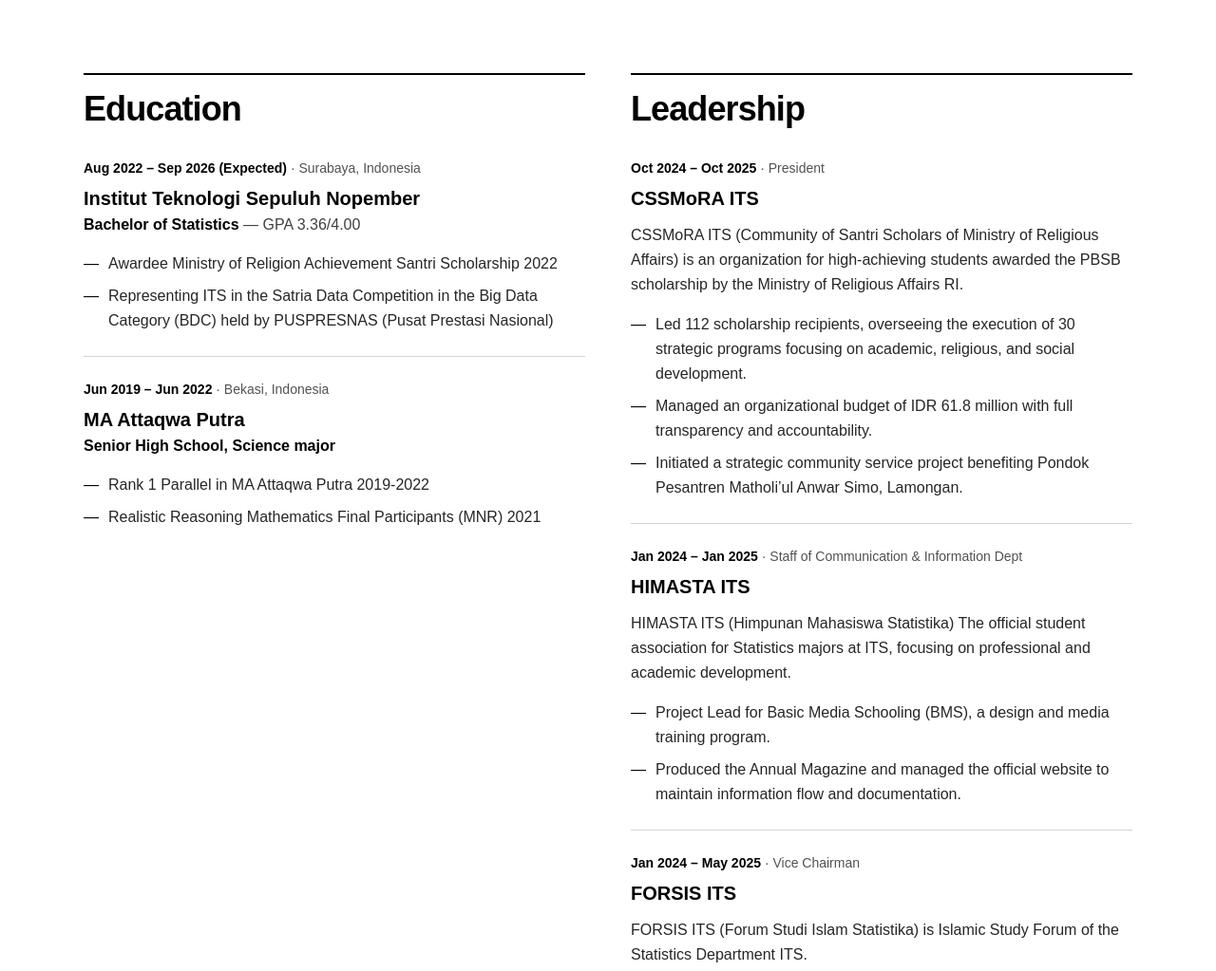
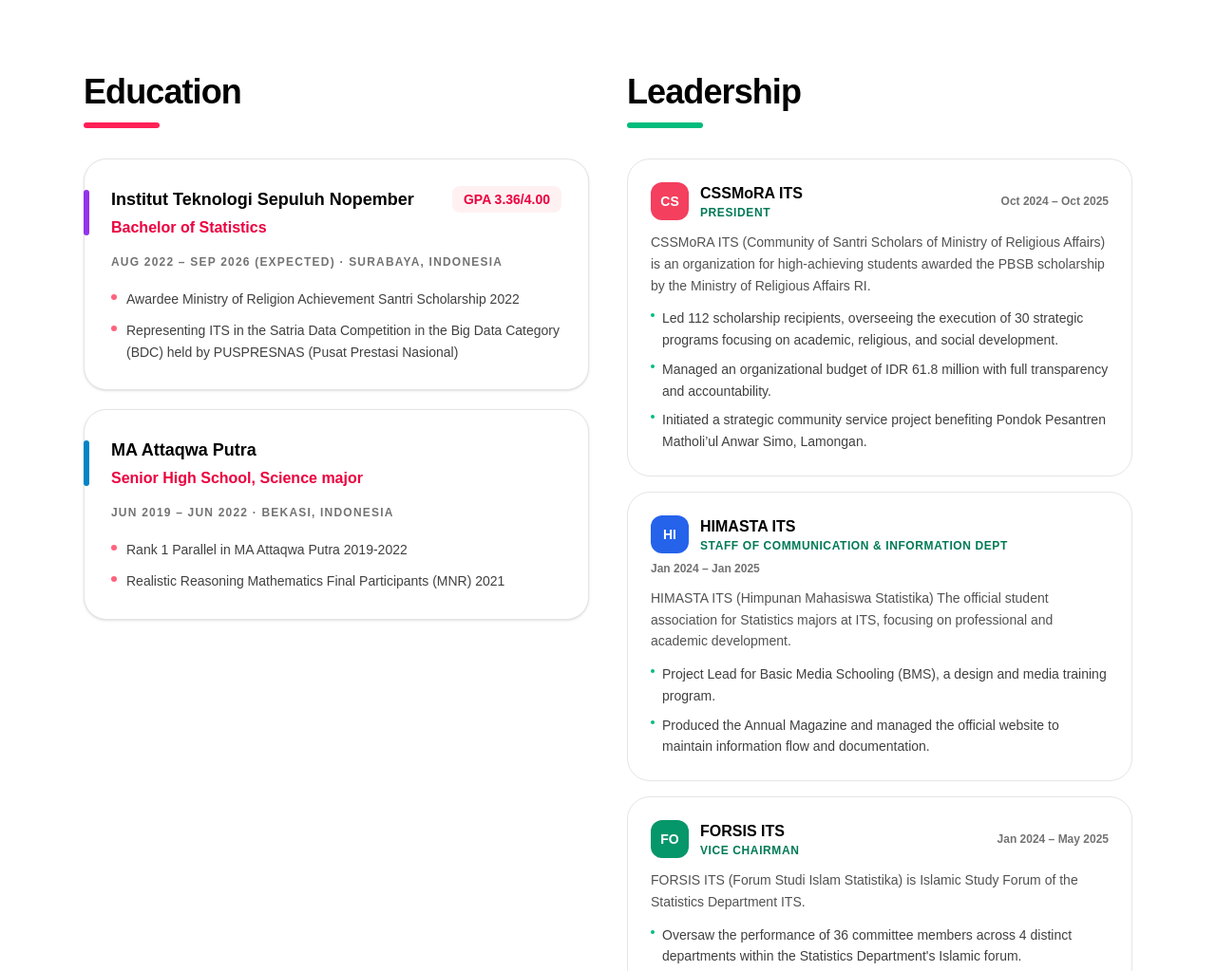
Before and after one commit to wildannazhif/portofolio-wildan, an Astro site: page / in a window 1280 px wide. Shown: the part 1728-2751 px from the top of the page at 95% size. Built offline with nearby package versions, Linux system fonts and the light colour scheme; Astro itself is replaced by a stand-in of ours.

Commit message:
revert: restore v2 design (undo Long Document redesign)
User prefers the previous design. Restores all 13 files to their
pre-redesign state (main @ 22410a03): pill hero + badge, stat cards,
indigo banner, side-stripe cards, dark skills panel, centred footer.

```diff
--- a/src/components/EducationLeadership.astro
+++ b/src/components/EducationLeadership.astro
@@ -2,61 +2,76 @@
 import { education, organisations } from "../data/portfolio.ts";
 ---
 
-<div class="cv-lazy mx-auto grid max-w-6xl gap-14 px-4 pb-14 sm:px-6 lg:grid-cols-2 lg:gap-12">
-  <section id="education" aria-labelledby="education-heading" class="scroll-mt-8">
-    <div class="border-t-2 border-black pt-4">
-      <h2 id="education-heading" class="text-3xl font-bold tracking-tight text-black sm:text-4xl">Education</h2>
-    </div>
-    <ol class="mt-2">
+<div class="cv-lazy mx-auto grid max-w-6xl gap-12 px-4 pb-16 sm:px-6 lg:grid-cols-2 lg:gap-10">
+  <section id="education" aria-labelledby="education-heading" class="scroll-mt-28">
+    <h2 id="education-heading" class="text-3xl font-bold tracking-tight text-black sm:text-4xl">Education</h2>
+    <div class="mt-3 h-1.5 w-20 rounded-full bg-rose-500" aria-hidden="true"></div>
+    <div class="mt-8 space-y-5">
       {
         education.map((edu) => (
-          <li class="border-t border-neutral-300 py-6 first:border-t-0">
-            <p class="tnum text-sm font-bold text-black">
-              {edu.period} <span class="font-medium text-neutral-600">· {edu.location}</span>
+          <article class="relative rounded-3xl border border-neutral-200 bg-white p-6 shadow-sm sm:p-7">
+            <span class="absolute -left-px top-8 h-12 w-1.5 rounded-full" style={`background:${edu.accent}`} aria-hidden="true" />
+            <div class="flex items-start justify-between gap-3">
+              <div>
+                <h3 class="text-lg font-bold text-black">{edu.institution}</h3>
+                <p class="mt-1 font-bold text-rose-600">{edu.degree}</p>
+              </div>
+              {edu.gpa && (
+                <span class="shrink-0 rounded-lg bg-rose-50 px-3 py-1 text-sm font-bold text-rose-600">GPA {edu.gpa}</span>
+              )}
+            </div>
+            <p class="mt-4 text-xs font-bold uppercase tracking-widest text-neutral-500">
+              {edu.period} · {edu.location}
             </p>
-            <h3 class="mt-2 text-xl font-bold text-black">{edu.institution}</h3>
-            <p class="mt-0.5 text-base font-bold text-black">
-              {edu.degree}
-              {edu.gpa && <span class="tnum font-medium text-neutral-700"> — GPA {edu.gpa}</span>}
-            </p>
-            <ul class="mt-4 space-y-2">
+            <ul class="mt-5 space-y-2.5">
               {edu.highlights.map((h) => (
-                <li class="flex gap-2.5 text-base leading-relaxed text-neutral-800">
-                  <span aria-hidden="true" class="shrink-0 text-black">—</span>
+                <li class="flex items-start gap-2.5 text-sm font-medium leading-relaxed text-neutral-700">
+                  <span class="mt-1.5 h-1.5 w-1.5 shrink-0 rounded-full bg-rose-400" aria-hidden="true" />
                   <span>{h}</span>
                 </li>
               ))}
             </ul>
-          </li>
+          </article>
         ))
       }
-    </ol>
+    </div>
   </section>
 
-  <section id="leadership" aria-labelledby="leadership-heading" class="scroll-mt-8">
-    <div class="border-t-2 border-black pt-4">
-      <h2 id="leadership-heading" class="text-3xl font-bold tracking-tight text-black sm:text-4xl">Leadership</h2>
-    </div>
-    <ol class="mt-2">
+  <section id="leadership" aria-labelledby="leadership-heading" class="scroll-mt-28">
+    <h2 id="leadership-heading" class="text-3xl font-bold tracking-tight text-black sm:text-4xl">Leadership</h2>
+    <div class="mt-3 h-1.5 w-20 rounded-full bg-emerald-500" aria-hidden="true"></div>
+    <div class="mt-8 space-y-4">
       {
         organisations.map((org) => (
-          <li class="border-t border-neutral-300 py-6 first:border-t-0">
-            <p class="tnum text-sm font-bold text-black">
-              {org.period} <span class="font-medium text-neutral-600">· {org.role}</span>
-            </p>
-            <h3 class="mt-2 text-xl font-bold text-black">{org.name}</h3>
-            <p class="mt-3 max-w-[62ch] text-base leading-relaxed text-neutral-800">{org.description}</p>
-            <ul class="mt-4 space-y-2">
+          <article class="rounded-3xl border border-neutral-200 bg-white p-5 sm:p-6">
+            <div class="flex flex-wrap items-center justify-between gap-2">
+              <div class="flex items-center gap-3">
+                <span
+                  class="flex h-10 w-10 shrink-0 items-center justify-center rounded-xl text-sm font-bold text-white"
+                  style={`background:${org.accent}`}
+                  aria-hidden="true"
+                >
+                  {org.name.slice(0, 2)}
+                </span>
+                <div>
+                  <h3 class="font-bold text-black">{org.name}</h3>
+                  <p class="text-xs font-bold uppercase tracking-wider text-emerald-700">{org.role}</p>
+                </div>
+              </div>
+              <span class="text-xs font-bold text-neutral-500">{org.period}</span>
+            </div>
+            <p class="mt-3 hidden text-sm leading-relaxed text-neutral-600 lg:block">{org.description}</p>
+            <ul class="mt-3 space-y-2">
               {org.achievements.map((ach) => (
-                <li class="flex gap-2.5 text-base leading-relaxed text-neutral-800">
-                  <span aria-hidden="true" class="shrink-0 text-black">—</span>
+                <li class="flex items-start gap-2 text-sm leading-relaxed text-neutral-700">
+                  <span class="mt-1.5 h-1 w-1 shrink-0 rounded-full bg-emerald-500" aria-hidden="true" />
                   <span>{ach}</span>
                 </li>
               ))}
             </ul>
-          </li>
+          </article>
         ))
       }
-    </ol>
+    </div>
   </section>
 </div>
```
